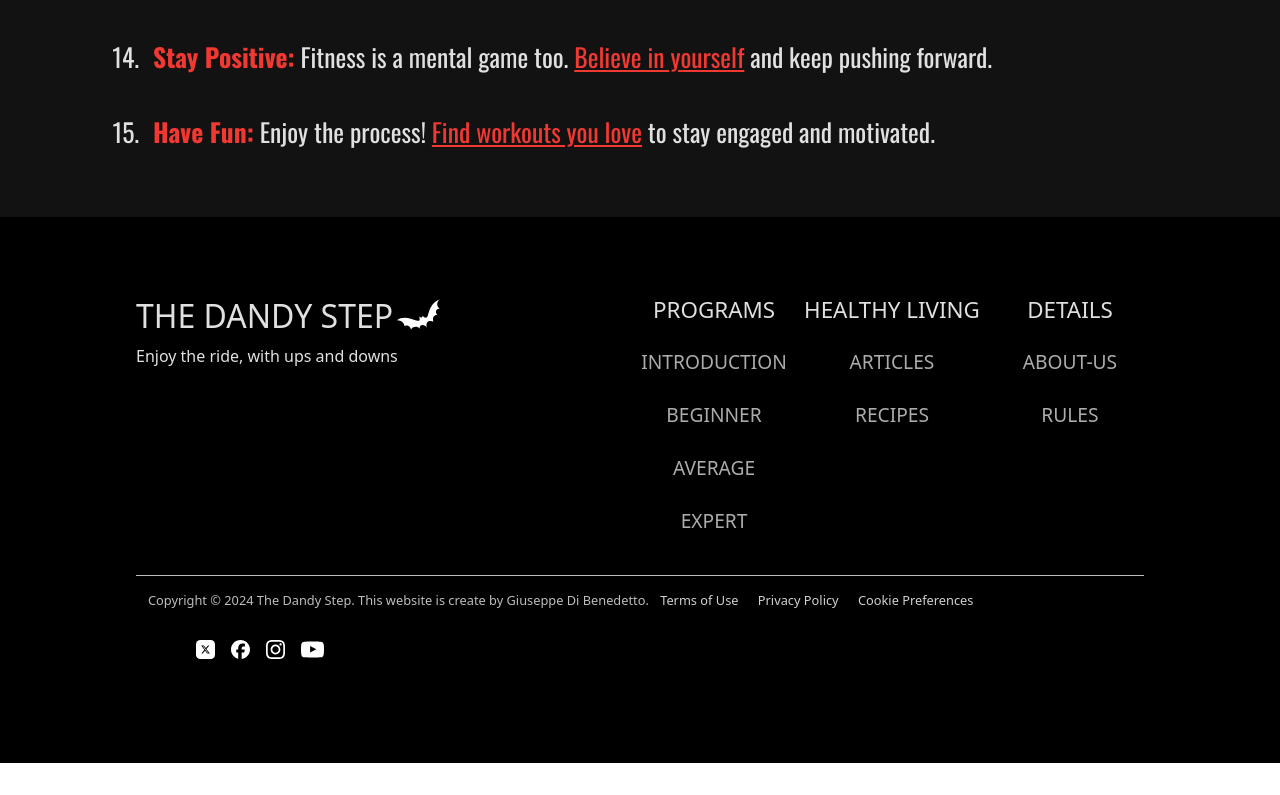
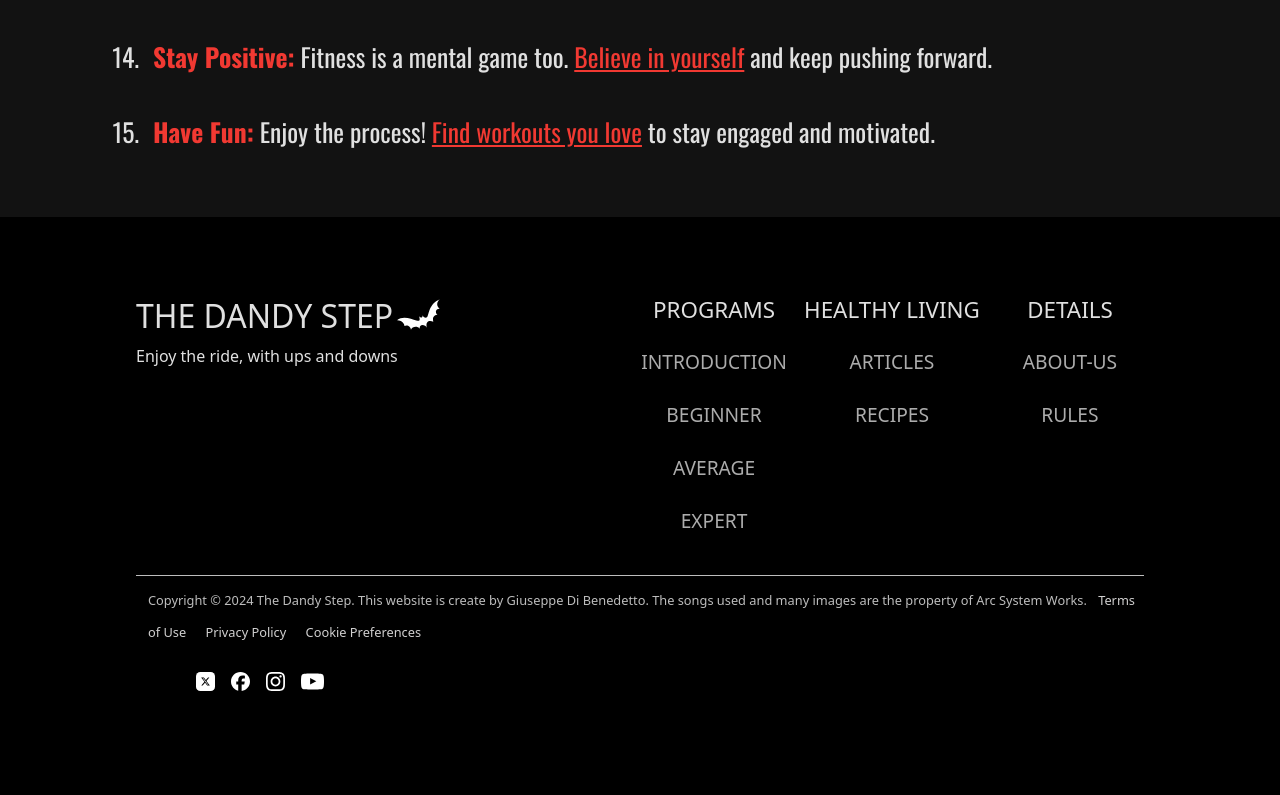
Before and after one commit to GiuseppeDiBenedett0/The-Dandy-House, a React (Vite) app in the folder The-Dandy-House/: page /details/rules in a window 1280 px wide. Shown: the part 1779-2574 px from the top of the page. Before the commit the page ends 2542 px from the top, so only its background shows below. Built offline with nearby package versions, Linux system fonts and the light colour scheme.

Commit message:
aggiunto copyright

```diff
--- a/The-Dandy-House/src/components/footer.jsx
+++ b/The-Dandy-House/src/components/footer.jsx
@@ -208,7 +208,6 @@ const SocialIcon = styled.img`
 `;
 
 function Footer() {
-
   //Dati per i link di navigazione nel footer.
   const footerLink = [
     {
@@ -247,7 +246,9 @@ function Footer() {
                     {data.links.map((link, linkIndex) => (
                       <LiLink
                         key={linkIndex}
-                        href={`/${data.section.toLowerCase()}/${link.toLowerCase().replace(/\s+/g, "-")}`}
+                        href={`/${data.section.toLowerCase()}/${link
+                          .toLowerCase()
+                          .replace(/\s+/g, "-")}`}
                       >
                         {link}
                       </LiLink>
@@ -260,7 +261,8 @@ function Footer() {
           <FooterEnd>
             <FooterCredits>
               Copyright © 2024 The Dandy Step. This website is create by
-              Giuseppe Di Benedetto.{" "}
+              Giuseppe Di Benedetto. The songs used and many images are the
+              property of Arc System Works.{" "}
               <CreditsLink href="/">Terms of Use</CreditsLink>{" "}
               <CreditsLink href="/">Privacy Policy</CreditsLink>{" "}
               <CreditsLink href="/">Cookie Preferences</CreditsLink>
```
